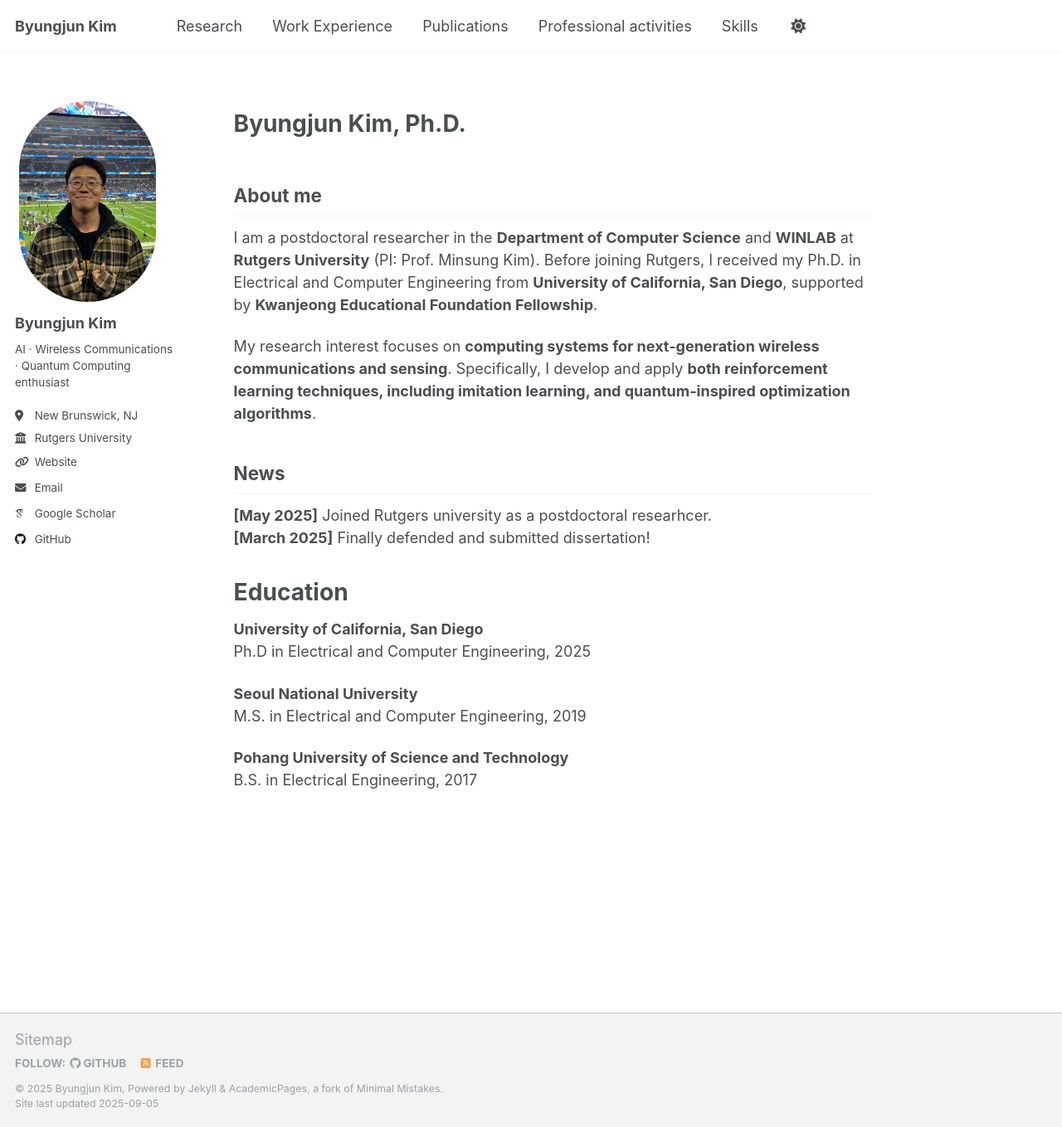
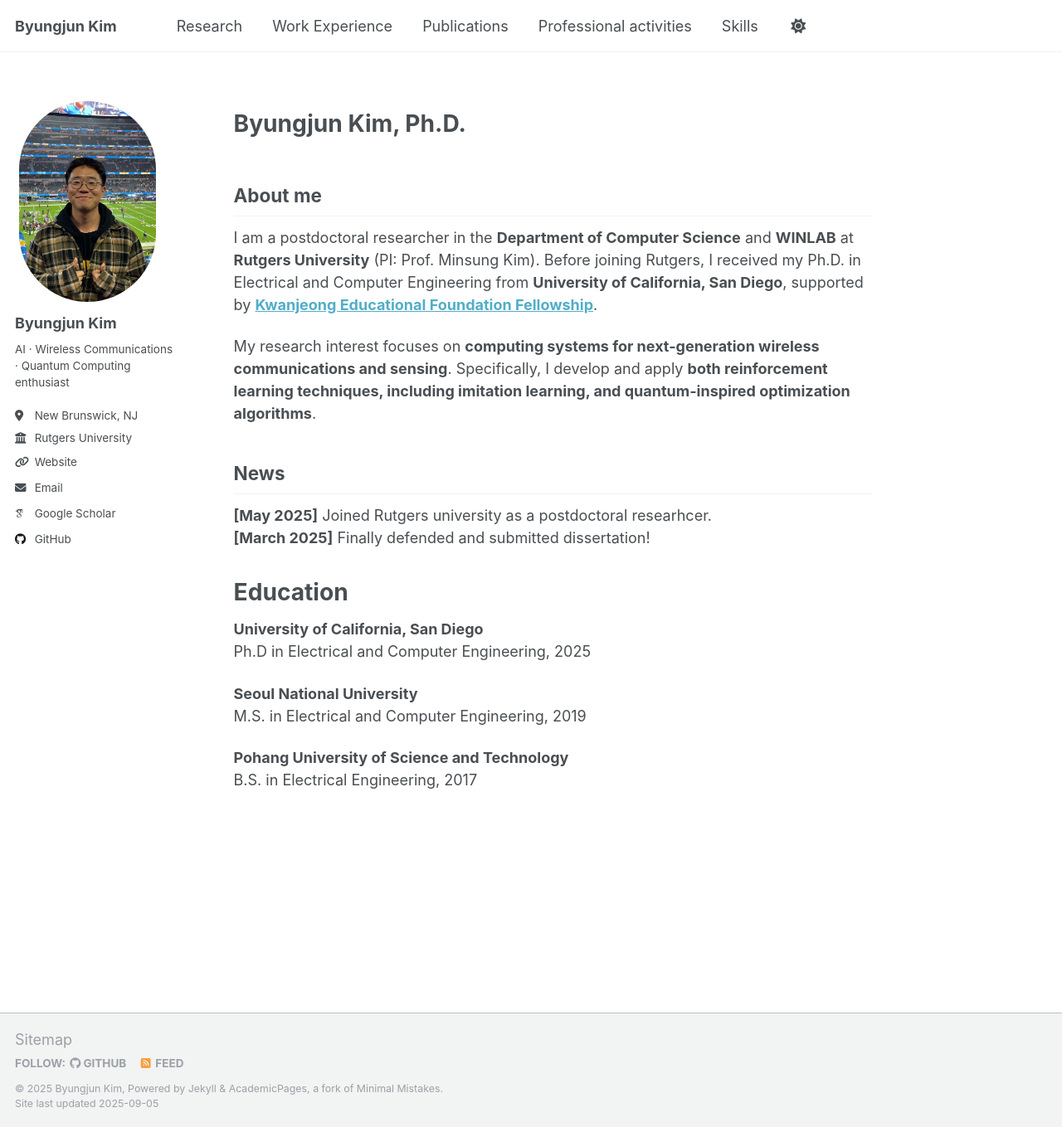
Before and after one commit to byungjunkim12/byungjunkim12.github.io, a Jekyll site: the page built from _pages/about.md, in a window 1280 px wide and 1359 px high. Shown: the whole window at 83% size. Built offline with Jekyll 4.4.1, drawn with Linux system fonts in a browser that asks for light colours; some web fonts are replaced.

Commit message:
add link to kwanjeong

```diff
--- a/_config.yml
+++ b/_config.yml
@@ -35,6 +35,7 @@ author:
   academia         : # URL
   arxiv            : # URL - Update with the correct link to your profile
   googlescholar    : "https://scholar.google.com/citations?user=v3XLPwIAAAAJ"
+  kwanjeong        : "https://new.ikef.or.kr/"
   impactstory      : # URL
   # orcid            : "http://orcid.org/yourorcidurl"
   semantic         : # URL
--- a/_pages/about.md
+++ b/_pages/about.md
@@ -9,7 +9,10 @@ redirect_from:
 
 About me
 ------
-I am a postdoctoral researcher in the **Department of Computer Science** and **WINLAB** at **Rutgers University** (PI: Prof. Minsung Kim). Before joining Rutgers, I received my Ph.D. in Electrical and Computer Engineering from **University of California, San Diego**, supported by **Kwanjeong Educational Foundation Fellowship**.
+{% if site.author.kwanjeong %}
+I am a postdoctoral researcher in the **Department of Computer Science** and **WINLAB** at **Rutgers University** (PI: Prof. Minsung Kim). Before joining Rutgers, I received my Ph.D. in Electrical and Computer Engineering from **University of California, San Diego**, supported by
+<a href="{{site.author.kwanjeong}}"><strong>Kwanjeong Educational Foundation Fellowship</strong></a>.
+{% endif %}
 
 My research interest focuses on **computing systems for next-generation wireless communications and sensing**. Specifically, I develop and apply **both reinforcement learning techniques, including imitation learning, and quantum-inspired optimization algorithms**.
 
```
